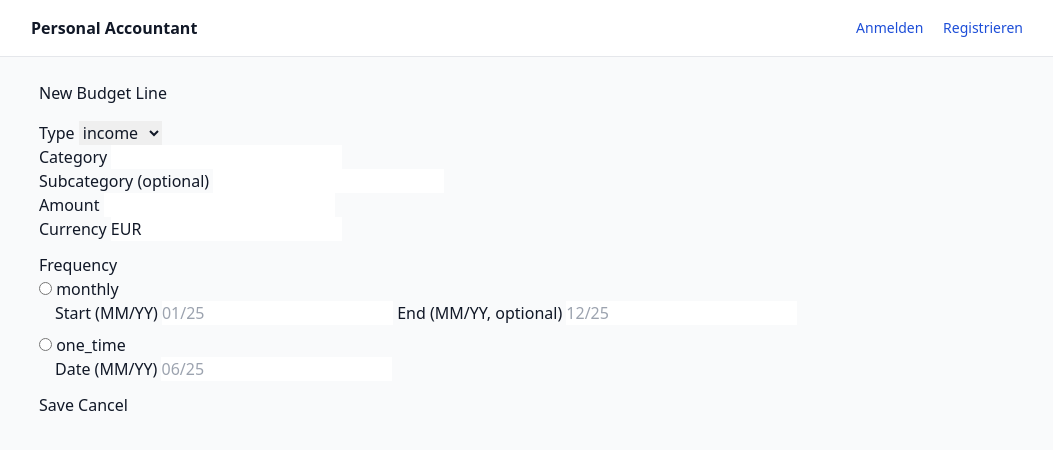
After one commit to omarmdassem/personal-accountant, a FastAPI app: template app/templates/budget/line_form.html in a window 1280 px wide. The commit adds this page. Shown: the top 450 px of the page, without its empty margins (113-1166 px from the left). Run offline with FastAPI, Linux system fonts and the light colour scheme; the template is opened without the code that fills it, so the values that code supplies are empty; some libraries are stand-ins or nearby versions.

Commit message:
style: pre-commit fixes

```diff
--- /dev/null
+++ b/app/flash.py
@@ -0,0 +1,33 @@
+# app/flash.py
+# Minimal "flash message" support: add_flash() stores a note in the session.
+# FlashMiddleware moves notes into request.state.flashes and clears the session copy.
+
+from typing import Literal
+
+from starlette.middleware.base import BaseHTTPMiddleware
+from starlette.requests import Request
+
+FlashKind = Literal["success", "error", "info", "warning"]
+
+
+def add_flash(request: Request, message: str, kind: FlashKind = "info") -> None:
+    """Store a one-time message in the session; shown after redirect."""
+    try:
+        flashes = request.session.get("flashes") or []
+        flashes.append({"kind": kind, "message": message})
+        request.session["flashes"] = flashes
+    except AssertionError:
+        # SessionMiddleware missing → silently skip (shouldn't happen in normal flow)
+        pass
+
+
+class FlashMiddleware(BaseHTTPMiddleware):
+    async def dispatch(self, request: Request, call_next):
+        # Pull flashes out of session so they appear once
+        try:
+            flashes = request.session.pop("flashes", [])
+        except AssertionError:
+            flashes = []
+        request.state.flashes = flashes  # available to templates via "request"
+        response = await call_next(request)
+        return response
--- a/app/main.py
+++ b/app/main.py
@@ -7,7 +7,9 @@ from starlette.middleware.sessions import (
 )
 
 from app.config import get_settings  # our function to read settings from .env
+from app.flash import FlashMiddleware
 from app.observability import RequestLogMiddleware
+from app.routers import budget
 from app.routers.auth import router as auth_router
 from app.routers.system import router as system_router
 
@@ -37,6 +39,18 @@ app.mount("/static", StaticFiles(directory=str(BASE_DIR / "static")), name="stat
 # If you change prefix="/api", all routes inside get that prefix (e.g., /api/healthz)
 app.include_router(system_router)  # no prefix for now
 app.include_router(auth_router, prefix="/auth")
+app.include_router(budget.router)
 
 
+# ⬇️ Add this FIRST (so request.session is available to others)
+app.add_middleware(
+    SessionMiddleware,
+    secret_key=settings.secret_key,
+    max_age=1800,  # 30 minutes
+    same_site="lax",  # good default for forms
+    # https_only=False  # keep False on localhost; True when you serve HTTPS
+)
+
+# Then your other middlewares
+app.add_middleware(FlashMiddleware)
 app.add_middleware(RequestLogMiddleware)
--- a/app/templates/base.html
+++ b/app/templates/base.html
@@ -8,6 +8,7 @@
   <script src="https://unpkg.com/htmx.org@1.9.12"></script> <!-- small JS for partial updates -->
 </head>
 <body class="min-h-screen bg-gray-50 text-gray-900"> <!-- base page styling -->
+  {% include "partials/flash.html" %}
   <header class="bg-white border-b"> <!-- top bar -->
     <div class="max-w-5xl mx-auto p-4 flex items-center justify-between">
       <a href="/" class="font-semibold">Personal Accountant</a> <!-- app title -->
--- /dev/null
+++ b/app/templates/budget/line_form.html
@@ -0,0 +1,81 @@
+{# app/templates/budget/line_form.html #}
+{% extends "base.html" %}
+{% block title %}{{ 'Edit' if line else 'New' }} Budget Line{% endblock %}
+
+{% block content %}
+<h1 class="mb-4">{{ 'Edit' if line else 'New' }} Budget Line</h1>
+
+{% if errors %}
+  <div style="color:#b00020; margin-bottom:12px;">
+    {% for e in errors %}<div>• {{ e }}</div>{% endfor %}
+  </div>
+{% endif %}
+
+{# derive safe strings even if enums are used #}
+{% set t = (line.type.value if line and (line.type is not none) and not (line.type is string) else (line.type if line else '')) %}
+{% set freq = (line.frequency.value if line and (line.frequency is not none) and not (line.frequency is string) else (line.frequency if line else '')) %}
+
+{% set action = ( '/budget/lines/' ~ line.id ~ '/edit' ) if line else '/budget/lines/new' %}
+<form method="post" action="{{ action }}">
+  <div>
+    <label>Type</label>
+    <select name="type" required>
+      <option value="income" {{ 'selected' if t == 'income' else '' }}>income</option>
+      <option value="expense" {{ 'selected' if t == 'expense' else '' }}>expense</option>
+    </select>
+  </div>
+
+  <div>
+    <label>Category</label>
+    <input name="category" value="{{ line.category if line else '' }}" required>
+  </div>
+
+  <div>
+    <label>Subcategory (optional)</label>
+    <input name="subcategory" value="{{ (line.subcategory if line and line.subcategory else '') }}">
+  </div>
+
+  <div>
+    <label>Amount</label>
+    <input name="amount" type="number" step="0.01" value="{{ line.amount if line else '' }}" required>
+  </div>
+
+  <div>
+    <label>Currency</label>
+    <input name="currency" value="{{ line.currency if line else 'EUR' }}">
+  </div>
+
+  <fieldset style="margin-top:12px;">
+    <legend>Frequency</legend>
+
+    <div>
+      <label>
+        <input type="radio" name="frequency" value="monthly" {{ 'checked' if freq == 'monthly' else '' }} required>
+        monthly
+      </label>
+      <div style="margin-left:16px;">
+        <label>Start (MM/YY)</label>
+        <input name="start_mm_yy" placeholder="01/25" value="{{ start_mm_yy|default('', true) }}">
+        <label>End (MM/YY, optional)</label>
+        <input name="end_mm_yy" placeholder="12/25" value="{{ end_mm_yy|default('', true) }}">
+      </div>
+    </div>
+
+    <div style="margin-top:8px;">
+      <label>
+        <input type="radio" name="frequency" value="one_time" {{ 'checked' if freq == 'one_time' else '' }} required>
+        one_time
+      </label>
+      <div style="margin-left:16px;">
+        <label>Date (MM/YY)</label>
+        <input name="one_time_mm_yy" placeholder="06/25" value="{{ one_time_mm_yy|default('', true) }}">
+      </div>
+    </div>
+  </fieldset>
+
+  <div style="margin-top:12px;">
+    <button type="submit">Save</button>
+    <a href="/budget/lines">Cancel</a>
+  </div>
+</form>
+{% endblock %}
--- /dev/null
+++ b/app/templates/partials/flash.html
@@ -0,0 +1,19 @@
+{# app/templates/partials/flash.html #}
+{# Robustly read flashes from request.state; fall back to [] if missing #}
+{% set flashes = request.state.flashes | default([], true) if request is defined else [] %}
+
+{% if flashes %}
+  <div style="margin:12px 0;">
+    {% for f in flashes %}
+      {% set style_map = {
+        'success': 'background:#e6f4ea;border:1px solid #b7dfc4;',
+        'info':    'background:#eef6ff;border:1px solid #cfe3ff;',
+        'warning': 'background:#fff7e6;border:1px solid #ffe0a3;',
+        'error':   'background:#fdecea;border:1px solid #f5c2bf;'
+      } %}
+      <div style="padding:8px 12px;margin-bottom:6px;border-radius:6px; {{ style_map.get(f.kind, style_map['info']) }}">
+        {{ f.message }}
+      </div>
+    {% endfor %}
+  </div>
+{% endif %}
```
Also changed, not shown: app/routers/budget.py (+42 -48 lines), app/templates/budget/lines_list.html (added, +52 -0 lines), app.db.
